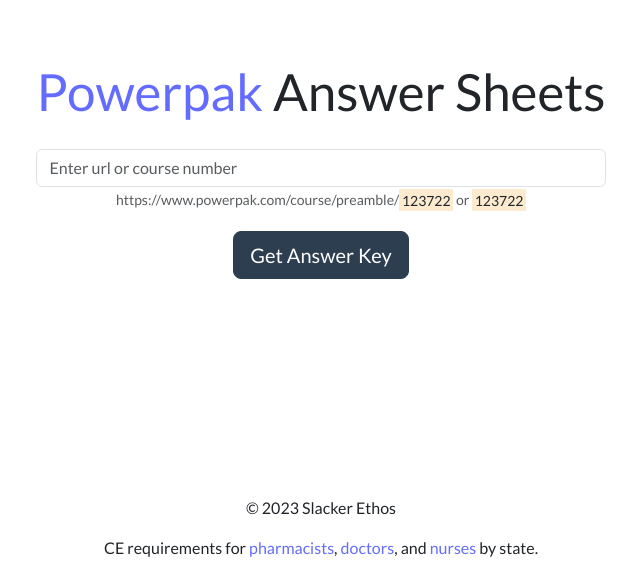
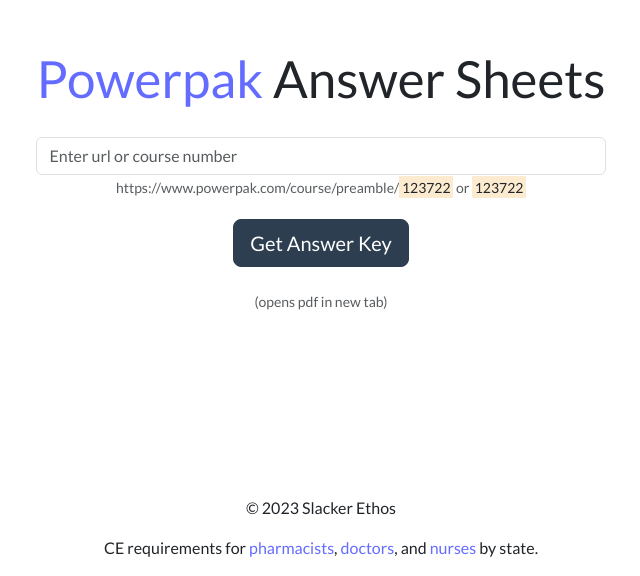
Before and after one commit to kondanna/powerpak, a React (Vite) app: page / in a window 1280 px wide. Shown: the part 224-800 px from the top of the page, without its empty margins (319-959 px from the left). Built offline with nearby package versions, Linux system fonts and the light colour scheme.

Commit message:
Update App.tsx

```diff
--- a/src/App.tsx
+++ b/src/App.tsx
@@ -37,6 +37,7 @@ const UrlInputField = () => {
       <div style={{ padding: '10px', marginBottom: '10px' }}>
         <button className="btn btn-primary btn-lg" type="submit" onClick={handleSubmit}>Get Answer Key</button>
       </div>
+      <small className="form-text text-muted">(opens pdf in new tab)</small>
       {errorMessage.show && <div className="alert alert-dismissible alert-warning" role="alert">
         <button type="button" className="btn-close" data-bs-dismiss="alert" onClick={clearErrors}></button>
         {errorMessage.message}
```
